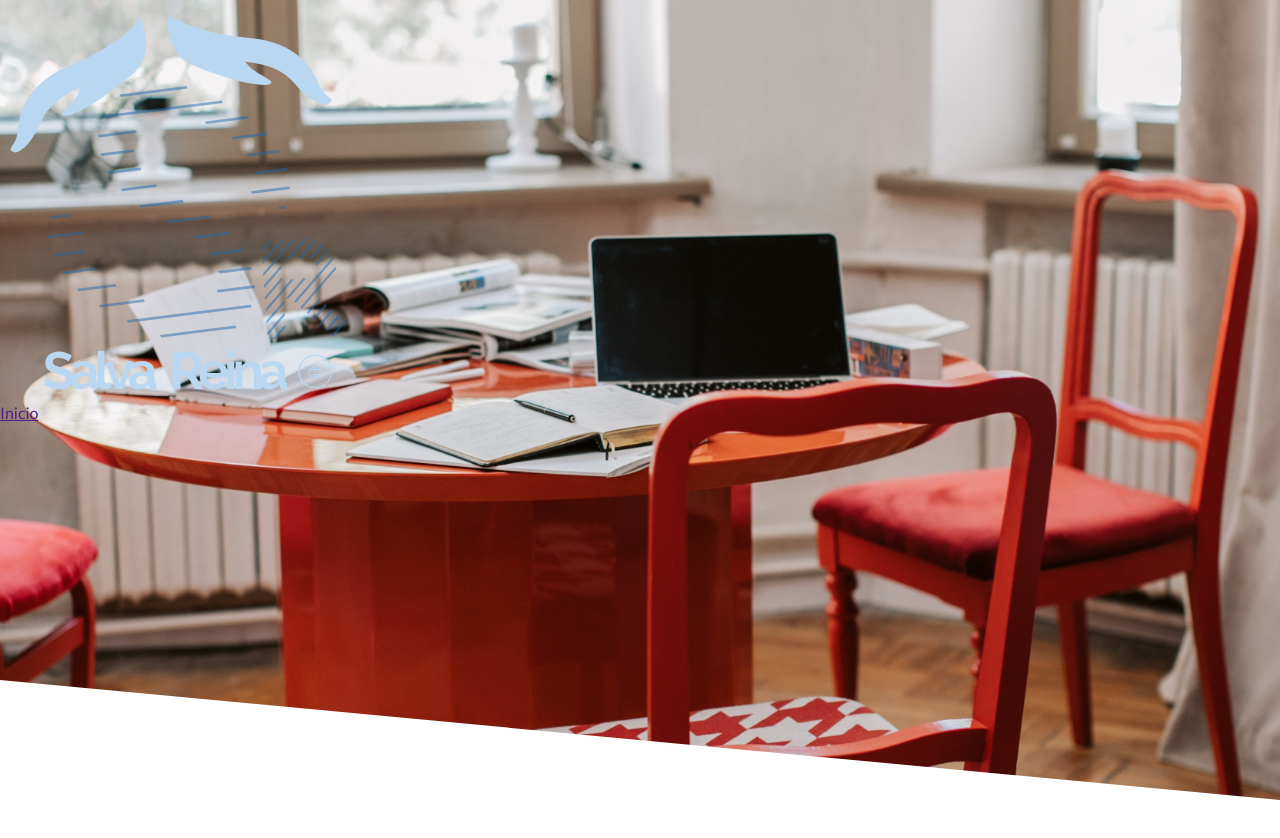
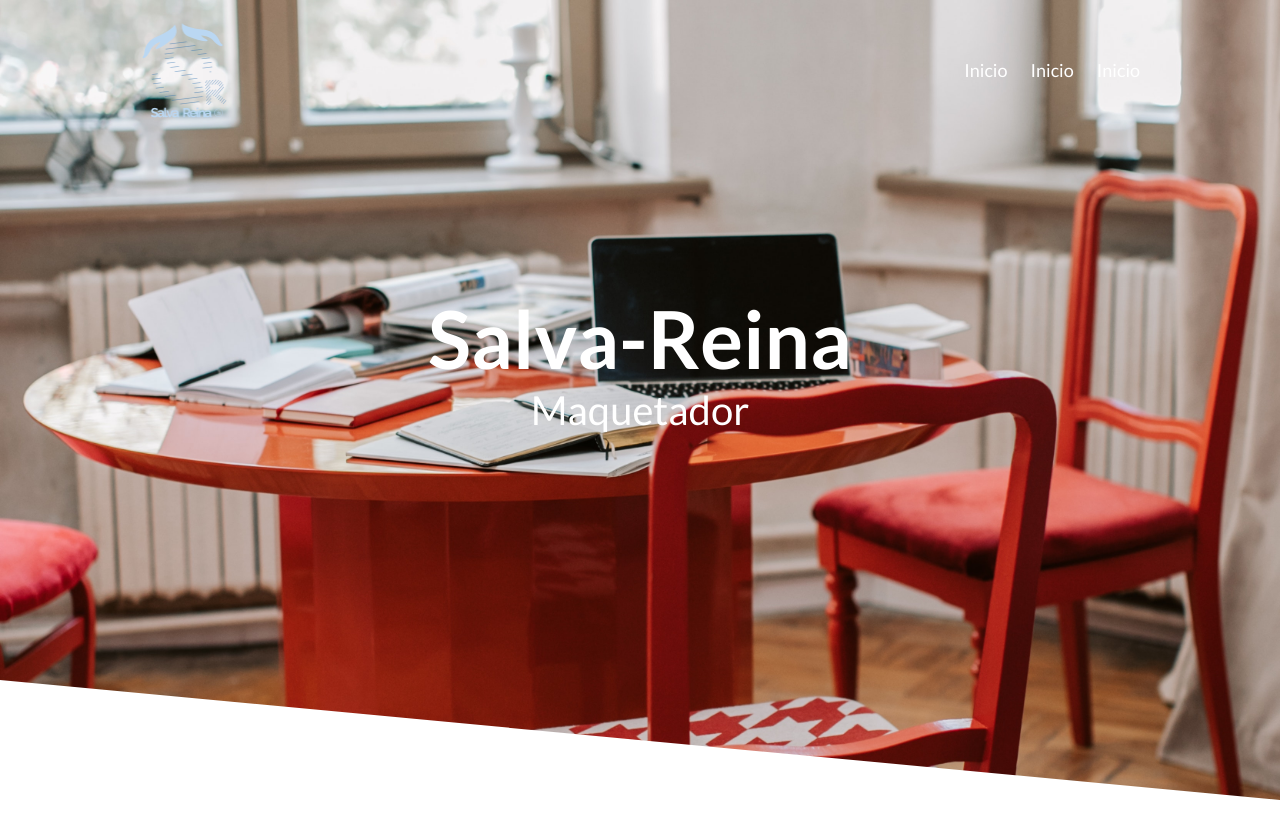
Before and after one commit to salva-reina/efecto-skewed, a plain HTML site: page index.html in a window 1280 px wide. Shown: the top 838 px of the page. Drawn offline with Linux system fonts and the light colour scheme.

Commit message:
terminando el efecto

```diff
--- a/css/styles.css
+++ b/css/styles.css
@@ -50,3 +50,52 @@ body {
   border-style: solid;
   border-color: #fff transparent transparent transparent;
 }
+
+nav {
+  display: flex;
+  justify-content: space-between;
+  align-items: center;
+  padding: 20px 0;
+}
+
+.logo {
+  height: 100px;
+}
+
+.logo img {
+  height: 100%;
+}
+
+.contenedor {
+  width: 90%;
+  max-width: 1000px;
+  margin: auto;
+}
+
+.enlace a {
+  color: #fff;
+  font-size: 18px;
+  text-decoration: none;
+  font-weight: 400;
+  margin-left: 20px;
+}
+
+a:hover {
+  text-decoration: underline;
+}
+
+h1 {
+  font-size: 80px;
+  font-weight: 700;
+}
+
+.texto p {
+  font-size: 40px;
+  font-weight: 400;
+}
+
+.texto {
+  text-align: center;
+  color: #fff;
+  margin: 150px;
+}
--- a/index.html
+++ b/index.html
@@ -11,16 +11,22 @@
 
 <body>
   <header class="sec uno">
+    <div class="contenedor">
       <nav>
         <div class="logo">
-        <img src="img/logo salva.png" alt="">
+          <img src="img/logo salva.png" alt="logo">
         </div>
-      <div>
+        <div class="enlace">
           <a href="">Inicio</a>
-        <a href=""></a>
-        <a href=""></a>
+          <a href="">Inicio</a>
+          <a href="">Inicio</a>
         </div>
       </nav>
+    </div>
+    <div class="texto">
+      <h1>Salva-Reina</h1>
+      <p>Maquetador</p>
+    </div>
     <div class="sesgouno"></div>
   </header>
   <section class="sec dos"></section>
```
Lines whose indentation alone changed are shown as unchanged.
